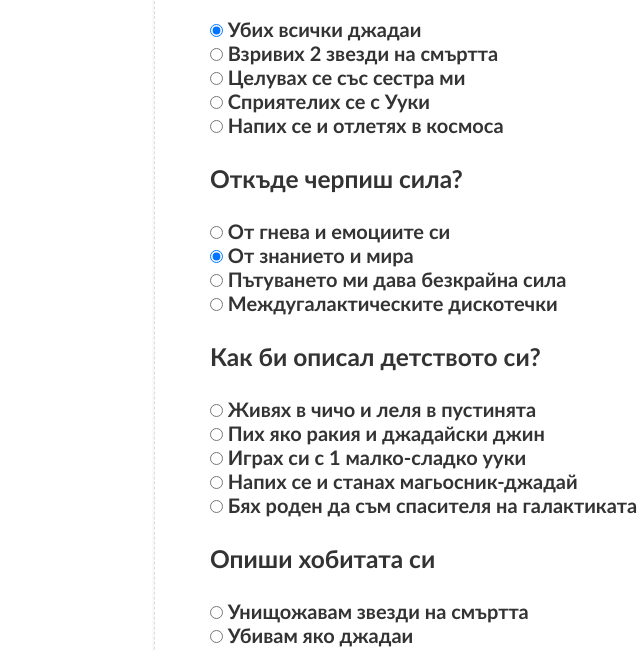
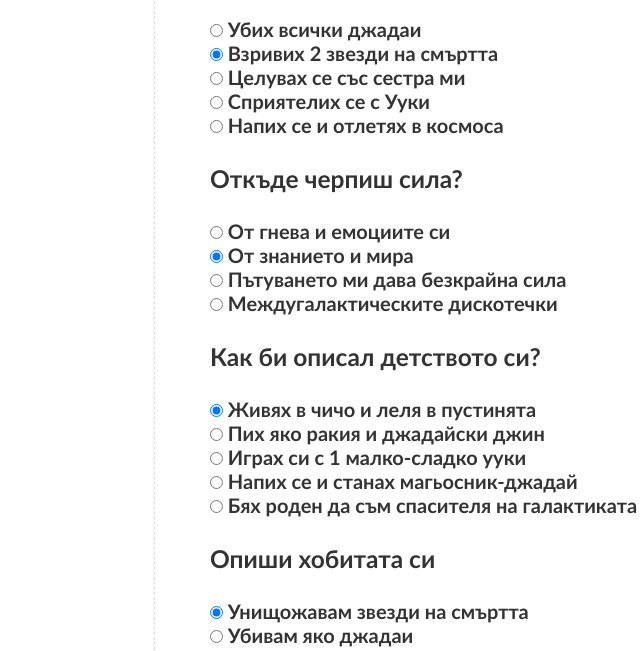
Before and after one commit to SoftUni-Team-Mandalore-WebFundamentals/SoftUniverse, a website: page public/jedi-form.html in a window 1280 px wide. Shown: the part 299-950 px from the top of the page, 166-806 px from the left. Drawn offline with Linux system fonts and the light colour scheme.

Commit message:
added checked for radio buttons

```diff
--- a/public/jedi-form.html
+++ b/public/jedi-form.html
@@ -46,7 +46,7 @@
             <h3 class="question">Кое е най-голямото ми постижение?</h3>
 
            <span class="choice"><span class="choice"><input type="radio" name="achievement" value=1 checked> Убих всички джадаи<br> </span>
-           <span class="choice"><input type="radio" name="achievement" value=4> Взривих 2 звезди на смъртта <br> </span>
+           <span class="choice"><input type="radio" name="achievement" value=4 checked> Взривих 2 звезди на смъртта <br> </span>
            <span class="choice"><input type="radio" name="achievement" value=3> Целувах се със сестра ми <br> </span>
            <span class="choice"><input type="radio" name="achievement" value=2> Сприятелих се с Ууки <br> </span>
            <span class="choice"><input type="radio" name="achievement" value=0> Напих се и отлетях в космоса <br> </span>
@@ -64,7 +64,7 @@
           <div class="form-row">
             <h3 class="question">Как би описал детството си?</h3>
 
-           <span class="choice"> <input type="radio" name="childhood" value=3> Живях в чичо и леля в пустинята <br> </span>
+           <span class="choice"> <input type="radio" name="childhood" value=3 checked> Живях в чичо и леля в пустинята <br> </span>
            <span class="choice"> <input type="radio" name="childhood" value=0> Пих яко ракия и джадайски джин <br> </span>
            <span class="choice"> <input type="radio" name="childhood" value=2> Играх си с 1 малко-сладко ууки <br> </span>
            <span class="choice"> <input type="radio" name="childhood" value=4> Напих се и станах магьосник-джадай <br> </span>
@@ -74,7 +74,7 @@
           <span class="choice"><div class="form-row">
             <h3 class="question">Опиши хобитата си</h3>
 
-            <span class="choice"><input type="radio" name="hobbies" value=2> Унищожавам звезди на смъртта <br></span>
+            <span class="choice"><input type="radio" name="hobbies" value=2 checked> Унищожавам звезди на смъртта <br></span>
             <span class="choice"><input type="radio" name="hobbies" value=1> Убивам яко джадаи <br></span>
             <span class="choice"><input type="radio" name="hobbies" value=3> Правя шано-схеми <br> </span>
             <span class="choice"><input type="radio" name="hobbies" value=0> Пия, докато не почна да виждаш принцеси и звезди на смъртта <br> </span>
```
